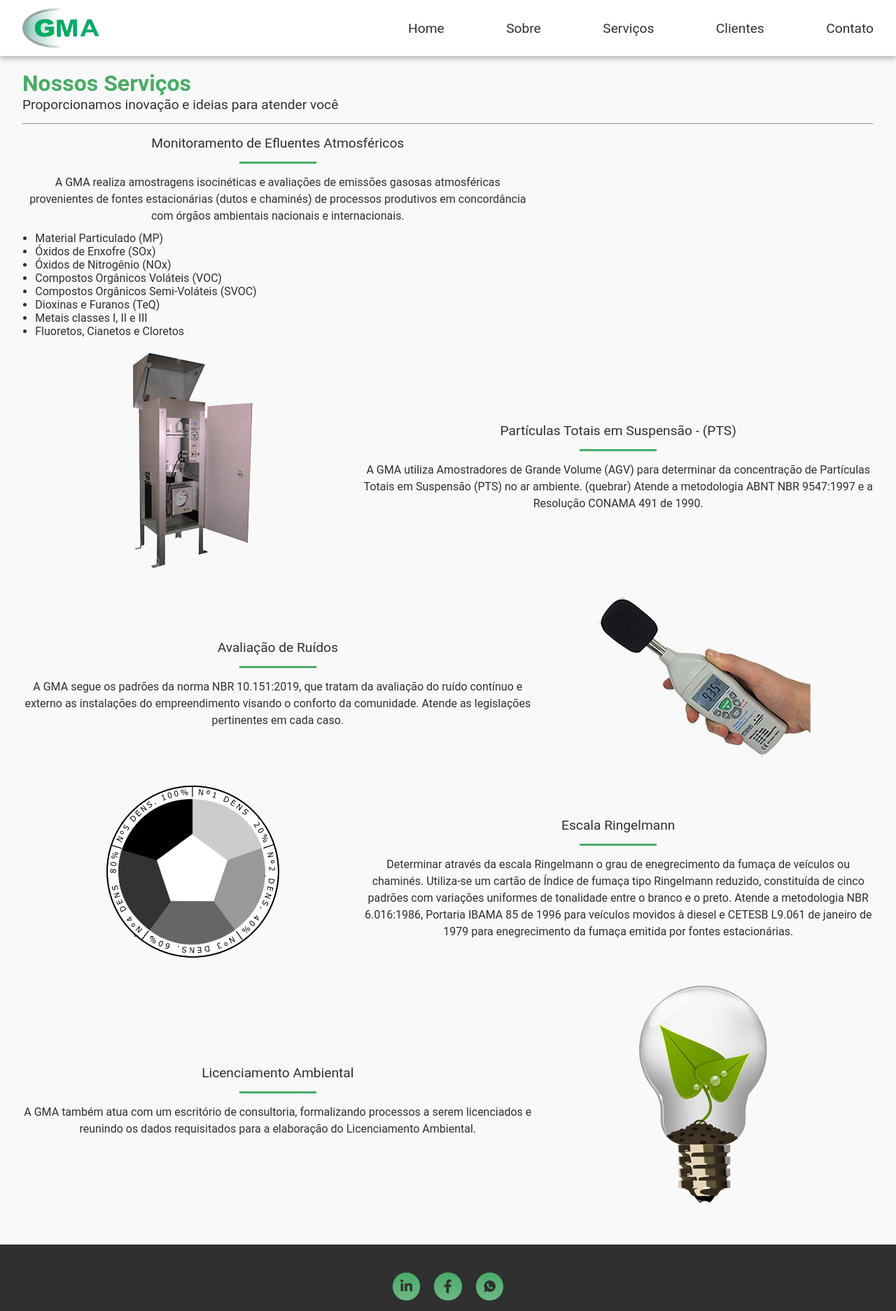
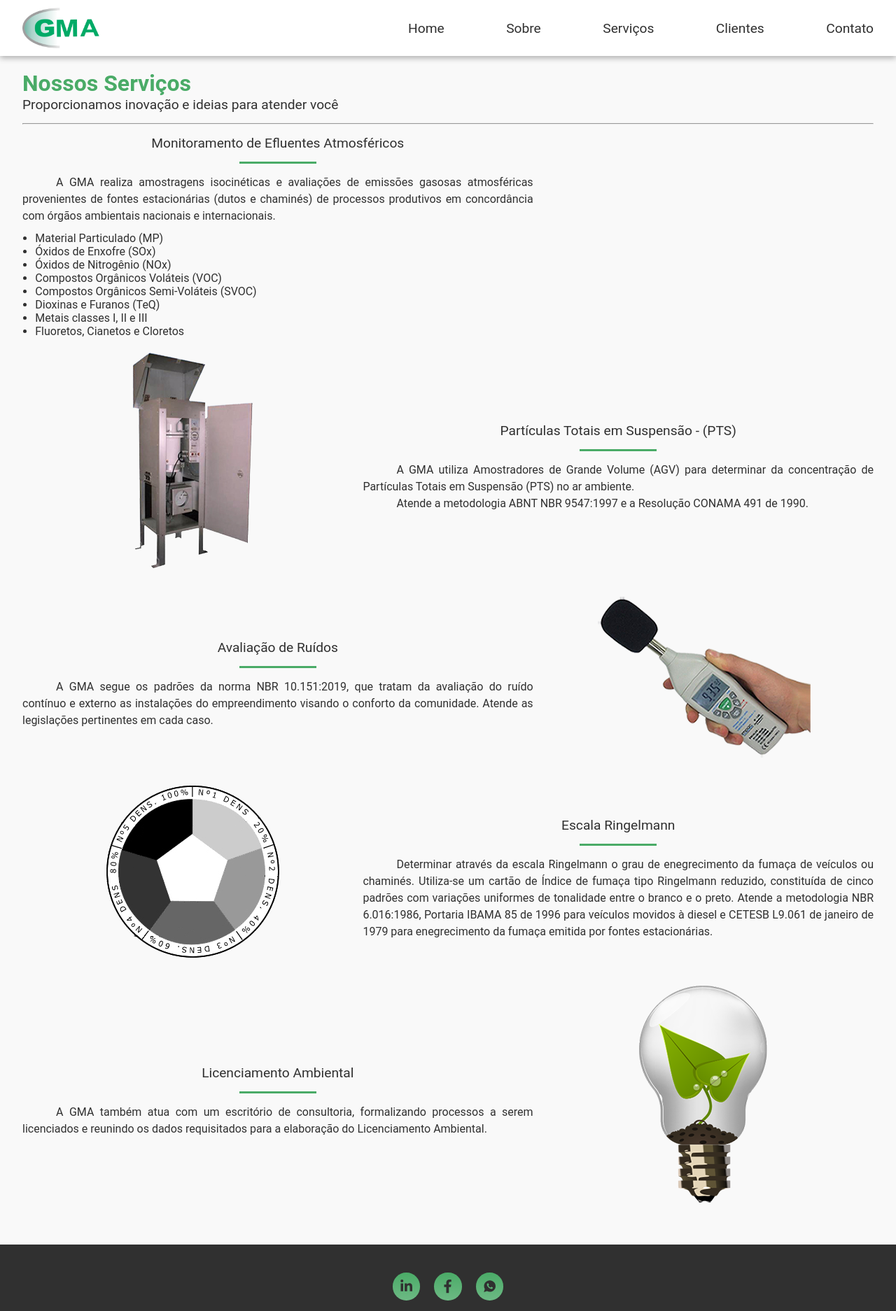
Before and after one commit to cirineurodrigues/gma-monitoramento, a React (Create React App) app: page /servicos in a window 1280 px wide. Shown: the top 1874 px of the page at 70% size. Built offline with nearby package versions, Linux system fonts and the light colour scheme.

Commit message:
Ajuste no text, quebra de paragrafo

```diff
--- a/src/components/ClientsCarousel/index.jsx
+++ b/src/components/ClientsCarousel/index.jsx
@@ -12,12 +12,10 @@ import superGasBras from "../../assets/supergasbras.png";
 import algar from "../../assets/algar.png";
 import syngenta from "../../assets/syngenta.png";
 import jbs from "../../assets/jbs.png";
-import monsanto from "../../assets/monsanto.png";
 import cargill from "../../assets/cargill.png";
 import cocaCola from "../../assets/cocacola.png";
 import brf from "../../assets/brf.png";
 import pifPaf from "../../assets/pifpaf.png";
-import italac from "../../assets/italac.png";
 
 const ClientsCarousel = () => {
   const responsive = {
@@ -98,9 +96,6 @@ const ClientsCarousel = () => {
             <img src={jbs} alt="Logo JBS" />
           </ImageDiv>
           <ImageDiv>
-            <img src={monsanto} alt="Logo Monsanto" />
-          </ImageDiv>
-          <ImageDiv>
             <img src={cargill} alt="Logo Cargill" />
           </ImageDiv>
           <ImageDiv>
@@ -112,9 +107,6 @@ const ClientsCarousel = () => {
           <ImageDiv>
             <img src={pifPaf} alt="Logo Pif-Paf" />
           </ImageDiv>
-          <ImageDiv>
-            <img src={italac} alt="Logo Italac" />
-          </ImageDiv>
         </Carousel>
       </Container>
     </Fade>
--- a/src/components/Service/index.jsx
+++ b/src/components/Service/index.jsx
@@ -6,7 +6,9 @@ const Service = ({ title, text, list, image, alt, reverse = false }) => {
       <TextContainer>
         <h2>{title}</h2>
         <Separator />
-        <p>{text}</p>
+        {text.map((current, idx) => (
+          <p key={idx}>{current}</p>
+        ))}
         {list && (
           <ul>
             {list.map((current, idx) => (
--- a/src/components/Service/styles.js
+++ b/src/components/Service/styles.js
@@ -25,11 +25,6 @@ export const TextContainer = styled.div`
     text-align: center;
   }
 
-  p {
-    text-align: center;
-    text-indent: 0;
-  }
-
   ul {
     padding: 10px 5% 0;
   }
--- a/src/components/Services/index.jsx
+++ b/src/components/Services/index.jsx
@@ -4,7 +4,6 @@ import { Container, ServicesContainer } from "./styles";
 
 import Service from "../../components/Service";
 
-import inmetro from "../../assets/inmetro.png";
 import particula from "../../assets/particula.png";
 import ruido from "../../assets/ruido.png";
 import ringelmann from "../../assets/ringelmann.png";
@@ -22,7 +21,9 @@ const Servicos = () => {
         <ServicesContainer>
           <Service
             title="Monitoramento de Eﬂuentes Atmosféricos"
-            text="A GMA realiza amostragens isocinéticas e avaliações de emissões gasosas atmosféricas provenientes de fontes estacionárias (dutos e chaminés) de processos produtivos em concordância com órgãos ambientais nacionais e internacionais."
+            text={[
+              "A GMA realiza amostragens isocinéticas e avaliações de emissões gasosas atmosféricas provenientes de fontes estacionárias (dutos e chaminés) de processos produtivos em concordância com órgãos ambientais nacionais e internacionais.",
+            ]}
             list={[
               "Material Particulado (MP)",
               "Óxidos de Enxofre (SOx)",
@@ -36,27 +37,36 @@ const Servicos = () => {
           />
           <Service
             title="Partículas Totais em Suspensão - (PTS)"
-            text="A GMA utiliza Amostradores de Grande Volume (AGV) para determinar da concentração de Partículas Totais em Suspensão (PTS) no ar ambiente. (quebrar) Atende a metodologia ABNT NBR 9547:1997 e a Resolução CONAMA 491 de 1990."
+            text={[
+              "A GMA utiliza Amostradores de Grande Volume (AGV) para determinar da concentração de Partículas Totais em Suspensão (PTS) no ar ambiente.",
+              "Atende a metodologia ABNT NBR 9547:1997 e a Resolução CONAMA 491 de 1990.",
+            ]}
             image={particula}
             alt="Aparelho de medição de particulas totais em suspenção"
             reverse
           />
           <Service
             title="Avaliação de Ruídos"
-            text="A GMA segue os padrões da norma NBR 10.151:2019, que tratam da avaliação do ruído contínuo e externo as instalações do empreendimento visando o conforto da comunidade. Atende as legislações pertinentes em cada caso."
+            text={[
+              "A GMA segue os padrões da norma NBR 10.151:2019, que tratam da avaliação do ruído contínuo e externo as instalações do empreendimento visando o conforto da comunidade. Atende as legislações pertinentes em cada caso.",
+            ]}
             image={ruido}
             alt="Aparelho de medição de ruídos"
           />
           <Service
             title="Escala Ringelmann"
-            text="Determinar através da escala Ringelmann o grau de enegrecimento da fumaça de veículos ou chaminés. Utiliza-se um cartão de Índice de fumaça tipo Ringelmann reduzido, constituída de cinco padrões com variações uniformes de tonalidade entre o branco e o preto. Atende a metodologia NBR 6.016:1986, Portaria IBAMA 85 de 1996 para veículos movidos à diesel e CETESB L9.061 de janeiro de 1979 para enegrecimento da fumaça emitida por fontes estacionárias."
+            text={[
+              "Determinar através da escala Ringelmann o grau de enegrecimento da fumaça de veículos ou chaminés. Utiliza-se um cartão de Índice de fumaça tipo Ringelmann reduzido, constituída de cinco padrões com variações uniformes de tonalidade entre o branco e o preto. Atende a metodologia NBR 6.016:1986, Portaria IBAMA 85 de 1996 para veículos movidos à diesel e CETESB L9.061 de janeiro de 1979 para enegrecimento da fumaça emitida por fontes estacionárias.",
+            ]}
             image={ringelmann}
             alt="Escala de Ringelmann"
             reverse
           />
           <Service
             title="Licenciamento Ambiental"
-            text="A GMA também atua com um escritório de consultoria, formalizando processos a serem licenciados e reunindo os dados requisitados para a elaboração do Licenciamento Ambiental."
+            text={[
+              "A GMA também atua com um escritório de consultoria, formalizando processos a serem licenciados e reunindo os dados requisitados para a elaboração do Licenciamento Ambiental.",
+            ]}
             image={licenciamento}
             alt="Licenciamento Ambiental"
           />
```
Also changed, not shown: 1 other file (tests, documents, lock files or other folders).
